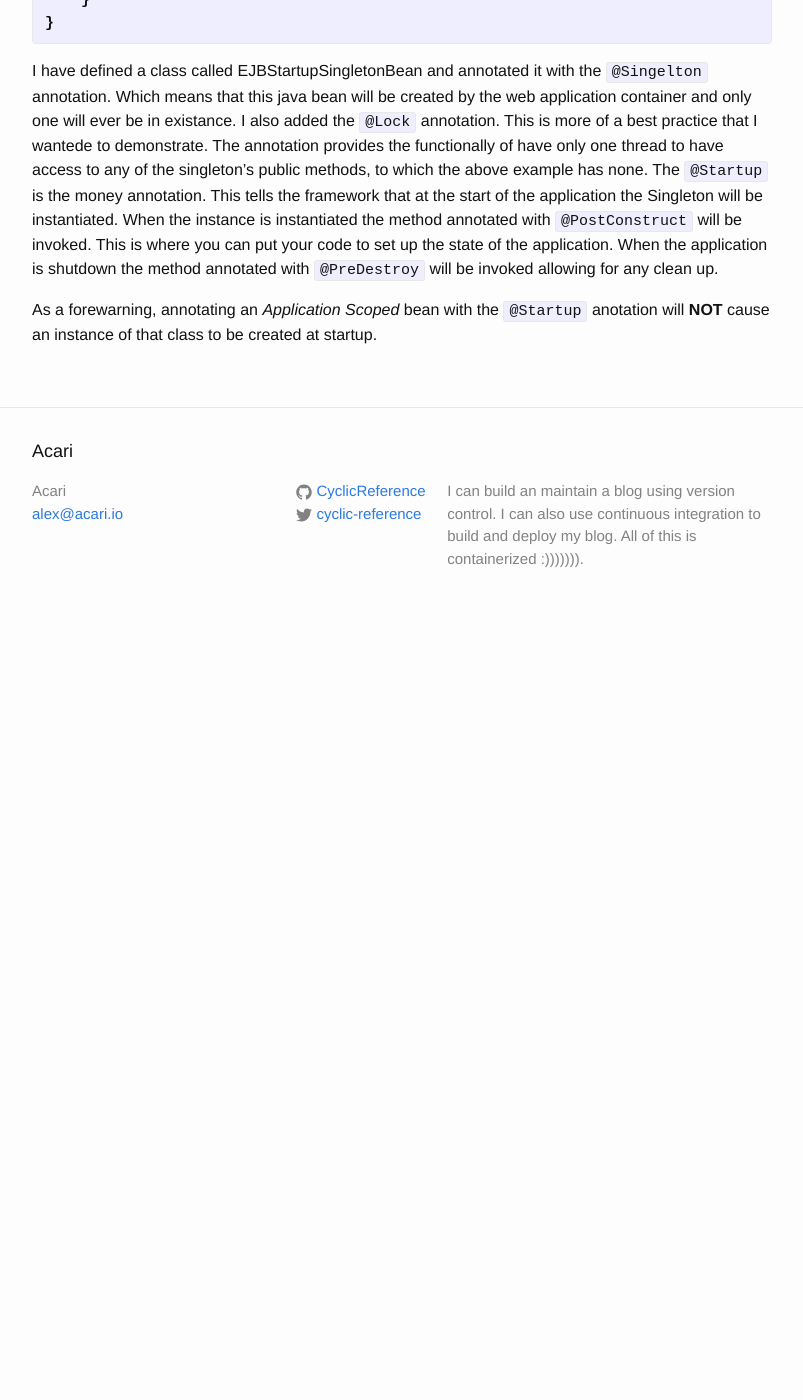
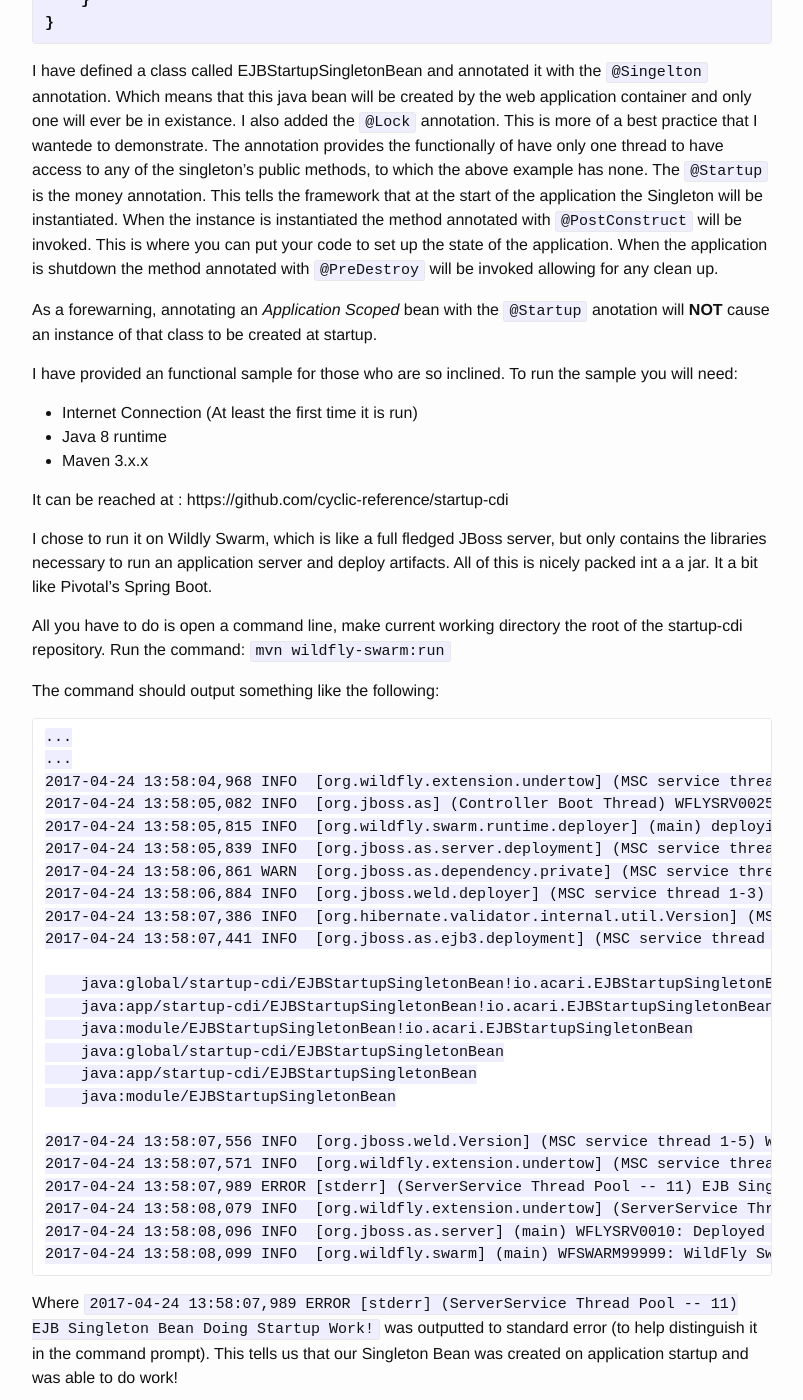
Before and after one commit to Unthrottled/blog, a Jekyll site: the page built from _posts/2017-04-23-Startup-CDI.md, in a window 1280 px wide and 1400 px high, scrolled down 1563 px. Shown: the whole window, without its empty margins (238-1041 px from the left). Built offline with Jekyll 4.4.1, drawn with Linux system fonts in a browser that asks for light colours; before the commit the page ends 2193 px from its top, so only the background shows below that; some of the changed text lies outside the part shown.

Commit message:
First Code Run Output.

```diff
--- a/_posts/2017-04-23-Startup-CDI.md
+++ b/_posts/2017-04-23-Startup-CDI.md
@@ -27,7 +27,7 @@ Maven
 Gradle
 
 {% highlight java  %}
-compile 'javax:javaee-api:7.0' //can be version 6 or 7
+compile "javax:javaee-api:7.0" //can be version 6 or 7
 {% endhighlight %}
 
 Note: On a personal note. If you are using RedHat's Jboss EAP 6.4 application server, you only have support for all of the items the Java EE 6 api provides. You can have the Java EE 7 on your Jboss EAP 6.4 server, but you cannot use the new feature. Hope that saves somebody some trouble.
@@ -65,3 +65,71 @@ The `@Startup` is the money annotation. This tells the framework that at the sta
 This is where you can put your code to set up the state of the application. When the application is shutdown the method annotated with `@PreDestroy` will be invoked allowing for any clean up.
 
 As a forewarning, annotating an _Application Scoped_ bean with the `@Startup` anotation will **NOT** cause an instance of that class to be created at startup.
+
+I have provided an functional sample for those who are so inclined.
+To run the sample you will need:
+ - Internet Connection (At least the first time it is run)
+ - Java 8 runtime
+ - Maven 3.x.x
+
+It can be reached at :
+https://github.com/cyclic-reference/startup-cdi
+
+I chose to run it on Wildly Swarm, which is like a full fledged JBoss server, but only contains the libraries necessary to run an application server and deploy artifacts. All of this is nicely packed int a a jar. It a bit like Pivotal's Spring Boot.
+
+All you have to do is open a command line, make current working directory the root of the startup-cdi repository.
+Run the command:
+`mvn wildfly-swarm:run`
+
+The command should output something like the following:
+
+
+    ...
+    ...
+    2017-04-24 13:58:04,968 INFO  [org.wildfly.extension.undertow] (MSC service thread 1-2) WFLYUT0006: Undertow HTTP listener default listening on [0:0:0:0:0:0:0:0]:8080
+    2017-04-24 13:58:05,082 INFO  [org.jboss.as] (Controller Boot Thread) WFLYSRV0025: WildFly Swarm 2017.4.0 (WildFly Core 2.2.1.Final) started in 1328ms - Started 132 of 145 services (27 services are lazy, passive or on-demand)
+    2017-04-24 13:58:05,815 INFO  [org.wildfly.swarm.runtime.deployer] (main) deploying startup-cdi.war
+    2017-04-24 13:58:05,839 INFO  [org.jboss.as.server.deployment] (MSC service thread 1-2) WFLYSRV0027: Starting deployment of "startup-cdi.war" (runtime-name: "startup-cdi.war")
+    2017-04-24 13:58:06,861 WARN  [org.jboss.as.dependency.private] (MSC service thread 1-7) WFLYSRV0018: Deployment "deployment.startup-cdi.war" is using a private module ("org.jboss.jts:main") which may be changed or removed in future versions without notice.
+    2017-04-24 13:58:06,884 INFO  [org.jboss.weld.deployer] (MSC service thread 1-3) WFLYWELD0003: Processing weld deployment startup-cdi.war
+    2017-04-24 13:58:07,386 INFO  [org.hibernate.validator.internal.util.Version] (MSC service thread 1-3) HV000001: Hibernate Validator 5.2.4.Final
+    2017-04-24 13:58:07,441 INFO  [org.jboss.as.ejb3.deployment] (MSC service thread 1-3) WFLYEJB0473: JNDI bindings for session bean named 'EJBStartupSingletonBean' in deployment unit 'deployment "startup-cdi.war"' are as follows:
+
+        java:global/startup-cdi/EJBStartupSingletonBean!io.acari.EJBStartupSingletonBean
+        java:app/startup-cdi/EJBStartupSingletonBean!io.acari.EJBStartupSingletonBean
+        java:module/EJBStartupSingletonBean!io.acari.EJBStartupSingletonBean
+        java:global/startup-cdi/EJBStartupSingletonBean
+        java:app/startup-cdi/EJBStartupSingletonBean
+        java:module/EJBStartupSingletonBean
+
+    2017-04-24 13:58:07,556 INFO  [org.jboss.weld.Version] (MSC service thread 1-5) WELD-000900: 2.3.5 (Final)
+    2017-04-24 13:58:07,571 INFO  [org.wildfly.extension.undertow] (MSC service thread 1-6) WFLYUT0018: Host default-host starting
+    2017-04-24 13:58:07,989 ERROR [stderr] (ServerService Thread Pool -- 11) EJB Singleton Bean Doing Startup Work!
+    2017-04-24 13:58:08,079 INFO  [org.wildfly.extension.undertow] (ServerService Thread Pool -- 11) WFLYUT0021: Registered web context: /
+    2017-04-24 13:58:08,096 INFO  [org.jboss.as.server] (main) WFLYSRV0010: Deployed "startup-cdi.war" (runtime-name : "startup-cdi.war")
+    2017-04-24 13:58:08,099 INFO  [org.wildfly.swarm] (main) WFSWARM99999: WildFly Swarm is Ready
+
+Where `2017-04-24 13:58:07,989 ERROR [stderr] (ServerService Thread Pool -- 11) EJB Singleton Bean Doing Startup Work!` was outputted to standard error (to help distinguish it in the command prompt). This tells us that our Singleton Bean was created on application startup and was able to do work!
+
+When you give the proccess SIGKILL `CTRL+C` you should get this:
+
+    ...
+    ....
+    2017-04-24 13:58:08,096 INFO  [org.jboss.as.server] (main) WFLYSRV0010: Deployed "startup-cdi.war" (runtime-name : "startup-cdi.war")
+    2017-04-24 13:58:08,099 INFO  [org.wildfly.swarm] (main) WFSWARM99999: WildFly Swarm is Ready
+    ^C2017-04-24 14:02:29,458 INFO  [org.wildfly.swarm] (Thread-3) WFSWARM0027: Shutdown requested
+    2017-04-24 14:02:29,461 INFO  [org.jboss.as.server] (Thread-4) WFLYSRV0220: Server shutdown has been requested via an OS signal
+    2017-04-24 14:02:29,502 INFO  [org.wildfly.extension.undertow] (ServerService Thread Pool -- 26) WFLYUT0022: Unregistered web context: /
+    2017-04-24 14:02:29,504 INFO  [org.wildfly.extension.undertow] (MSC service thread 1-2) WFLYUT0008: Undertow HTTP listener default suspending
+    2017-04-24 14:02:29,505 INFO  [org.wildfly.extension.undertow] (MSC service thread 1-2) WFLYUT0007: Undertow HTTP listener default stopped, was bound to [0:0:0:0:0:0:0:0]:8080
+    2017-04-24 14:02:29,512 INFO  [org.wildfly.extension.undertow] (MSC service thread 1-8) WFLYUT0019: Host default-host stopping
+    2017-04-24 14:02:29,512 ERROR [stderr] (ServerService Thread Pool -- 26) EJB Singleton Bean Doing Cleanup Work before shutdown!
+    2017-04-24 14:02:29,517 INFO  [org.wildfly.extension.undertow] (MSC service thread 1-5) WFLYUT0004: Undertow 1.4.11.Final stopping
+    [INFO] ------------------------------------------------------------------------
+    [INFO] BUILD SUCCESS
+    [INFO] ------------------------------------------------------------------------
+    [INFO] Total time: 04:34 min
+    [INFO] Finished at: 2017-04-24T14:02:29-05:00
+
+It can be seen that the busy beans `@PreDestroy` method was invoked and it cleaned up after itself from this line: `2017-04-24 14:02:29,512 ERROR [stderr] (ServerService Thread Pool -- 26) EJB Singleton Bean Doing Cleanup Work before shutdown! `
+Again was outputted to standard error to help distinguish it in the command prompt.
```
